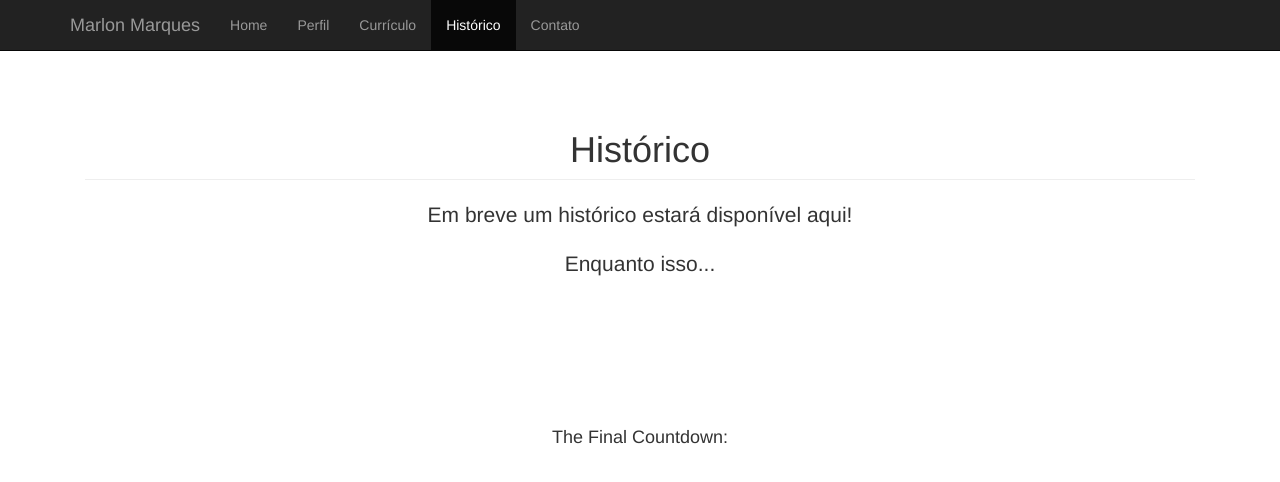
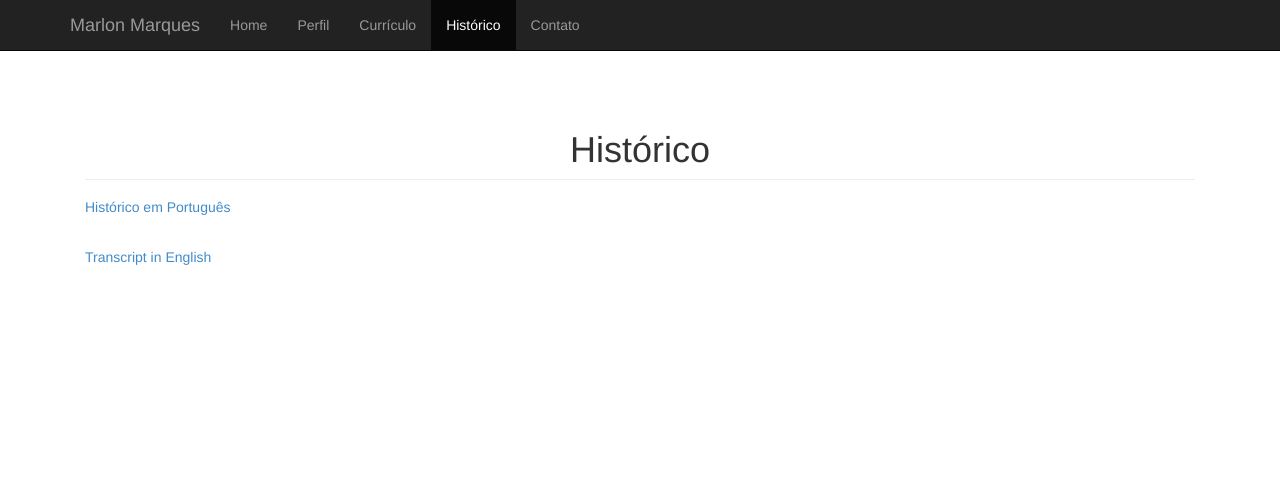
Before and after one commit to MarlonJrBM/my_website_legacy, a plain HTML site: page transcript.html in a window 1280 px wide. Drawn offline with nearby package versions, Linux system fonts and the light colour scheme.

Commit message:
Added Transcript (English and Portuguese Versions)

```diff
--- a/transcript.html
+++ b/transcript.html
@@ -61,19 +61,10 @@
       <div class="starter-template">
         <h1 class="page-header">Hist&oacute;rico</h1>
 
-        <p class = "lead">Em breve um hist&oacute;rico estar&aacute; dispon&iacute;vel aqui!</p>
-
-        <p class = "lead">Enquanto isso...</p>
+         <a href="docs/Marlon-Marques-Original-Transcript.pdf"><h5 class = "text-left">Histórico em Português</p><br></a>
+        <a href="docs/MM-transcript.pdf"><h5 class = "text-left" = "lead">Transcript in English</p></a>
 
 
-
-
-
-          <br><br><br><br><br><br>
-
-          <h4>The Final Countdown:  </h4>
-
-          <p id="time"></p>
 
 
 
```
Also changed, not shown: 2 other files.
